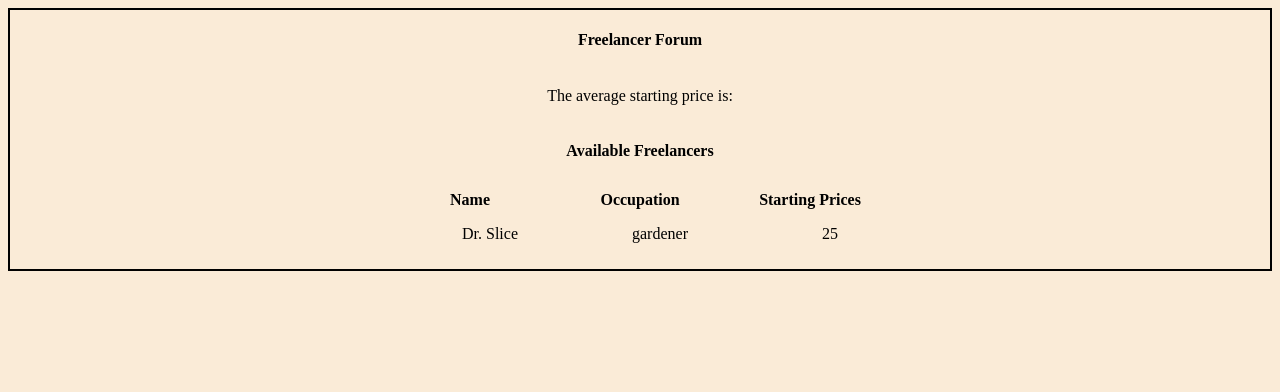
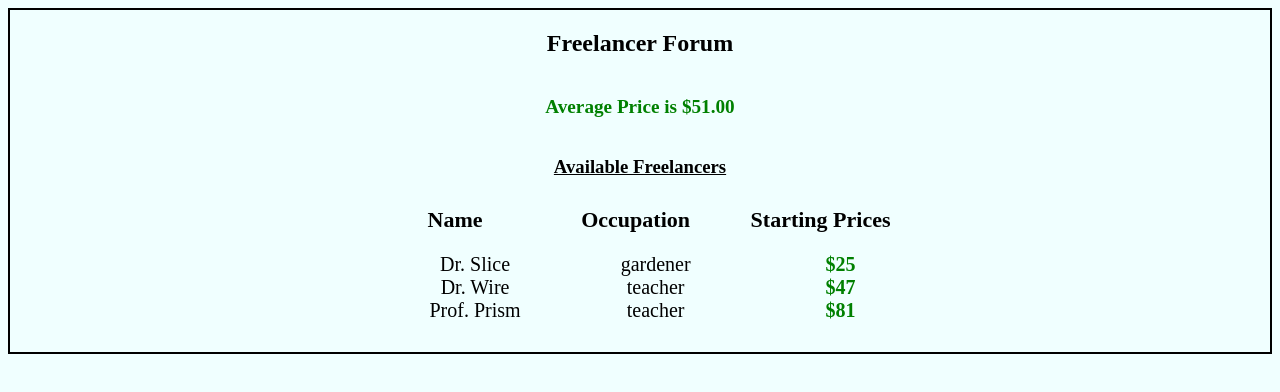
Before and after one commit to jlwill86/Unit2.FreelancerForum, a plain HTML site: page index.html in a window 1280 px wide. Drawn offline with Linux system fonts and the light colour scheme.

Commit message:
Added average price code, made styling changes, resolved minor issues.

```diff
--- a/index.html
+++ b/index.html
@@ -8,9 +8,9 @@
 </head>
 <body>
     <section class="form-Section">
-        <h4>Freelancer Forum </h4>
-        <p>The average starting price is: </p>
-        <h4>Available Freelancers</h4>
+        <h2>Freelancer Forum </h2>
+        <p class="avg-Price">Average Price is...</p>
+        <h3>Available Freelancers</h3>
         <div class="free-div">
         <div class="ul-div">Name
         <ul id="free-Names"></ul>
--- a/index.js
+++ b/index.js
@@ -1,5 +1,4 @@
-// Create an array of freelancers, occupations, and prices
-const maxfreelancers = 3;
+const maxFreelancers = 3;
 const freelancers = [
     { name: "Dr. Slice", price: 25, occupation: "gardener" },
     { name: "Dr. Pressure", price: 51, occupation: "programmer" },
@@ -9,6 +8,10 @@ const freelancers = [
     { name: "Prof. Spark", price: 76, occupation: "programmer" },
     { name: "Dr. Wire", price: 47, occupation: "teacher" },
     { name: "Prof. Goose", price: 72, occupation: "driver" },
+    { name: "Dr. Wonder", price: 103, occupation: "doctor" },
+    { name: "Prof. Sporty", price: 80, occupation: "developer" },
+    { name: "Dr. Haha", price: 37, occupation: "trainer" },
+    { name: "Prof. Window", price: 75, occupation: "driver" }
 ];
 
 let currentFreelancers = [];
@@ -16,13 +19,12 @@ const freelancers = [
 // Display each freelancer on the page
 const addFreelancerId = setInterval(addFreelancer, 1000);
 
-// render();
+function render() {
 
-function render() {
-    // Render the squares
     const freeNames = document.querySelector("#free-Names");
     const occupations = document.querySelector("#occupations");
     const startPrices = document.querySelector("#start-Prices");
+    const avgPrice = document.querySelector(".avg-Price");
 
     const nameElements = currentFreelancers.map((freelancer) => {
         const element = document.createElement("li");
@@ -38,23 +40,42 @@ function render() {
 
     const priceElements = currentFreelancers.map((freelancer) => {
         const element = document.createElement("li");
-      element.textContent = freelancer.price;
+        element.textContent = `$${freelancer.price}`;
+        element.style.color = "green";
+        element.style.fontWeight = "bold";
         return element;
     });
 
+
+    // Calculate the average price
+    if(currentFreelancers.length >= 2)
+    {let totalPrices = currentFreelancers.reduce((total, freelancer) => total + freelancer.price, 0);
+    let averagePrice = totalPrices / currentFreelancers.length;
+
+    // Update the average price on the page
+    avgPrice.textContent = `Average Price is $${averagePrice.toFixed(2)}`;
+    avgPrice.style.color = "green";
+}
     freeNames.replaceChildren(...nameElements);
     occupations.replaceChildren(...occupationElements);
     startPrices.replaceChildren(...priceElements);
+
 }
 
 function addFreelancer() {
 
-    const freelancer = freelancers[Math.floor(Math.random() * freelancers.length)];
+    if (currentFreelancers.length >= maxFreelancers) {
+        currentFreelancers.shift(); // Remove the oldest freelancer when there are more than maxFreelancers
+    }
 
-    currentFreelancers[0] = (freelancer);
+    let freelancerIndex = Math.floor(Math.random() * freelancers.length);
+
+    // Check if the selected freelancer is already displayed
+    while (currentFreelancers.some(freelancer => freelancer.name === freelancers[freelancerIndex].name)) {
+        freelancerIndex = Math.floor(Math.random() * freelancers.length);
+    }
+
+    currentFreelancers.push(freelancers[freelancerIndex]);
 
     render();
-    if (currentFreelancers.length >= maxfreelancers) {
-        clearInterval(addFreelancerId);
 }
-}
--- a/style.css
+++ b/style.css
@@ -1,7 +1,7 @@
 body {
     display: flex;
     flex-direction: column;
-    background-color: antiquewhite;
+    background-color:azure;
 
 }
 
@@ -17,30 +17,52 @@ body {
     flex-direction: row;
     text-align: center;
     justify-content: center;
-    row-gap: 20px;
-    /* gap: 50px; */
-    /* border: 2px solid black; */
+    gap: 40px;
+    align-content: space-evenly;
+
+}
+
+h3 {
+    text-decoration: underline;
 }
 
 .ul-div {
     text-align: center;
     margin: 10px;
-    width: 150px;
+    min-width: min-content;
     font-weight: bold;
+    font-size: 22px;
+
+
 }
 
 ul {
     font-weight: 100;
+    font-size: 20px;
 }
 
 #free-Names {
     list-style: none;
+    opacity: 1;
+  transition: all 1s ease;
 }
 
 #occupations {
     list-style: none;
+    opacity: 1;
+  transition: all 1s ease;
 }
 
 #start-Prices {
     list-style: none;
+    opacity: 1;
+  transition: all 1s ease;
 }
+
+.avg-Price {
+    font-weight: bold;
+    opacity: 1;
+  transition: all 2s ease;
+  font-size: larger;
+
+}
```
Lines whose indentation alone changed are shown as unchanged.
